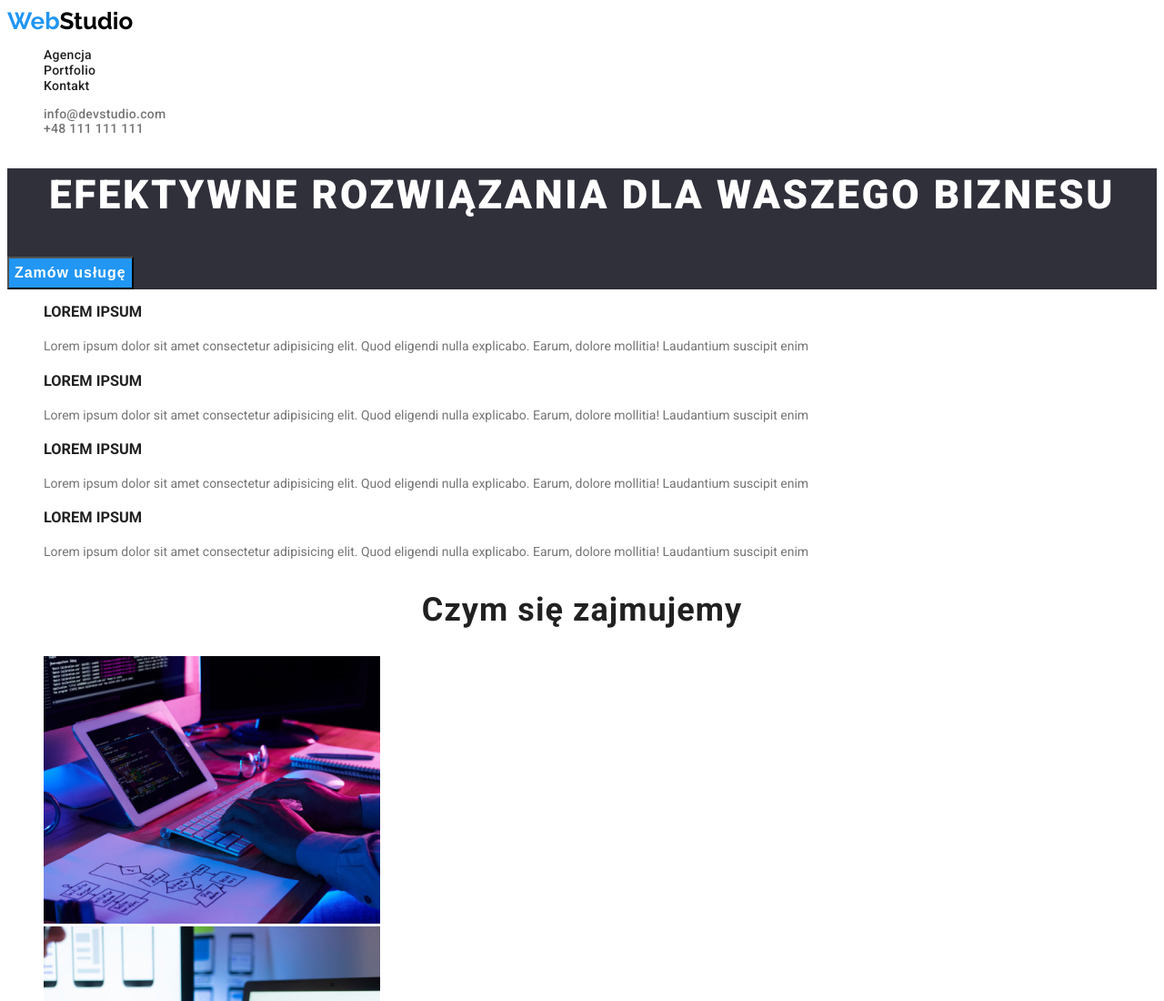
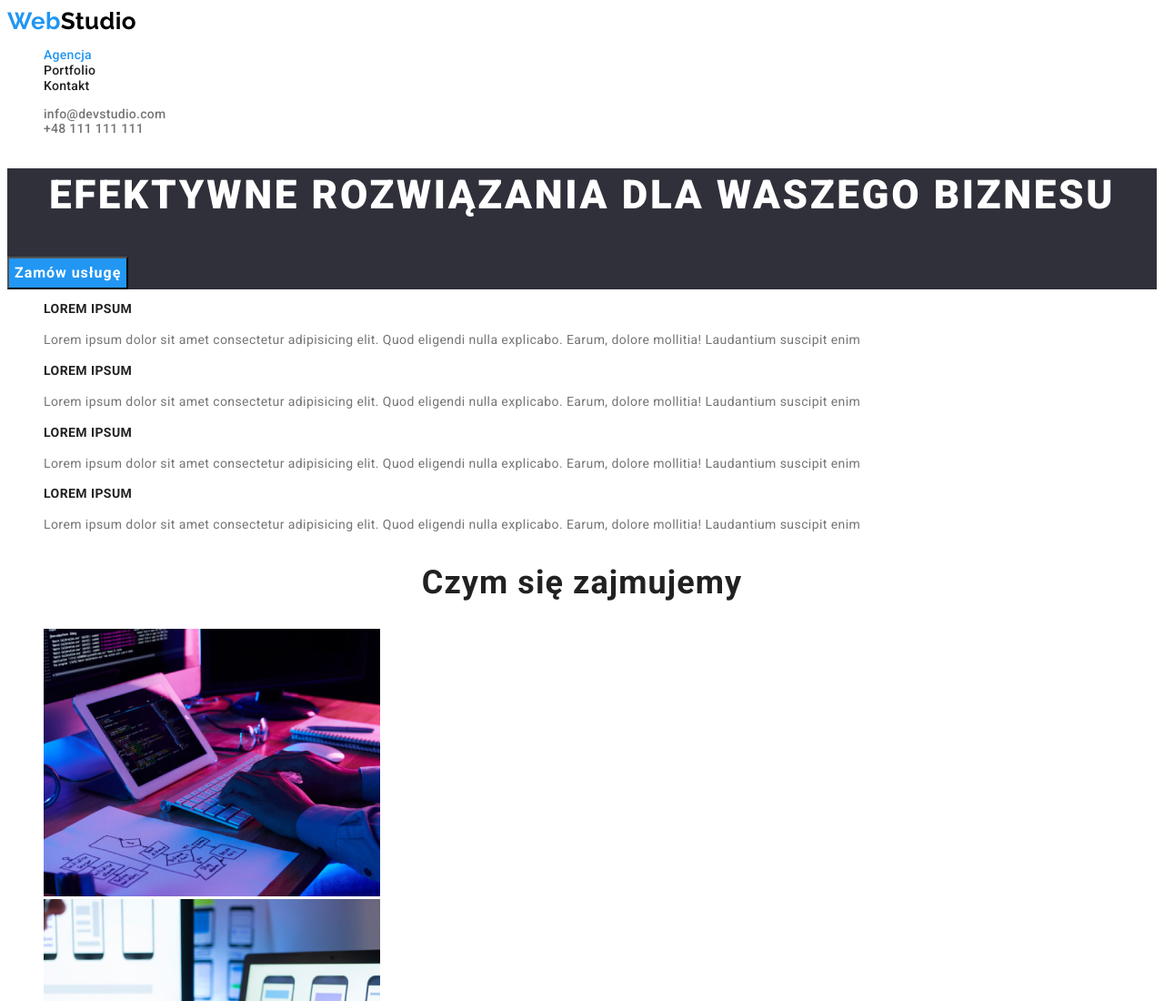
Before and after one commit to KuczakArtur/goit-markup-hw-02, a plain HTML site: page index.html in a window 1280 px wide. Shown: the top 1100 px of the page at 91% size. Drawn offline with Linux system fonts and the light colour scheme.

Commit message:
letter spacing

```diff
--- a/CSS/styles.css
+++ b/CSS/styles.css
@@ -3,7 +3,7 @@ body {
   color: #212121;
   background-color: var(--white_color);
   font-size: 14px;
-  letter-spacing: 0, 03em;
+  letter-spacing: 0.03em;
 }
 :root {
   --blue_color: #2196f3;
@@ -84,6 +84,7 @@ body {
   letter-spacing: 0.06em;
   text-align: center;
   cursor: pointer;
+  font-family: inherit;
 }
 
 .visually-hidden {
@@ -104,6 +105,7 @@ body {
 }
 .text-title {
   font-weight: 700;
+  font-size: 14px;
   line-height: 1.14;
   text-transform: uppercase;
   color: var(--main_color);
@@ -206,4 +208,5 @@ body {
   font-size: 16px;
   line-height: 1.88;
   color: var(--gray_color);
+  letter-spacing: 0.03em;
 }
--- a/index.html
+++ b/index.html
@@ -18,7 +18,9 @@
       <a href="./index.html" class="logo head"><span>Web</span>Studio</a>
       <nav class="navi">
         <ul class="navi-list">
-          <li class="navi-item"><a class="navi-link" href="#">Agencja</a></li>
+          <li class="navi-item">
+            <a class="navi-link current" href="#">Agencja</a>
+          </li>
           <li class="navi-item">
             <a class="navi-link" href="./portfolio.html">Portfolio</a>
           </li>
```
Also changed, not shown: portfolio.html (+2 -2 lines).
